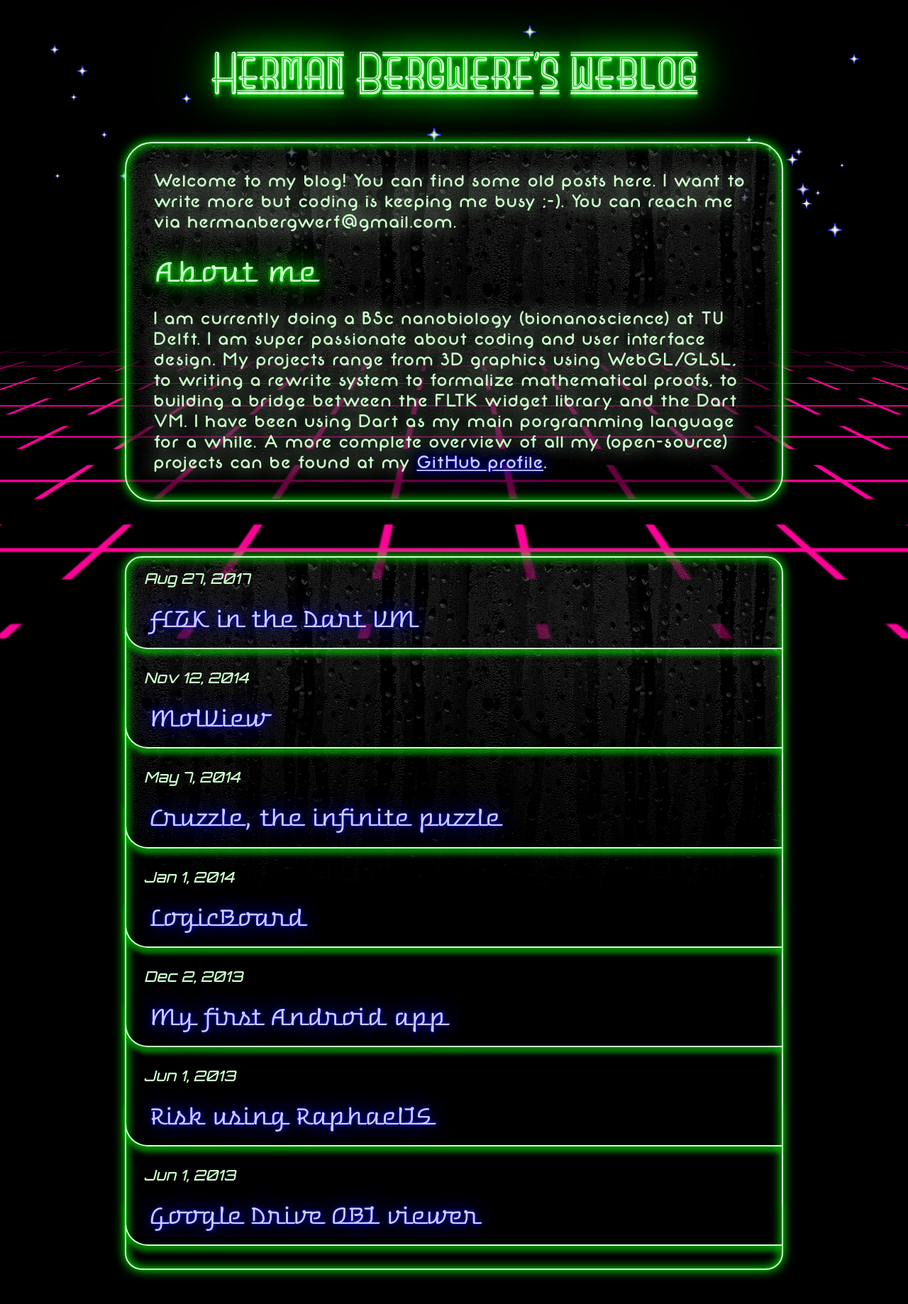
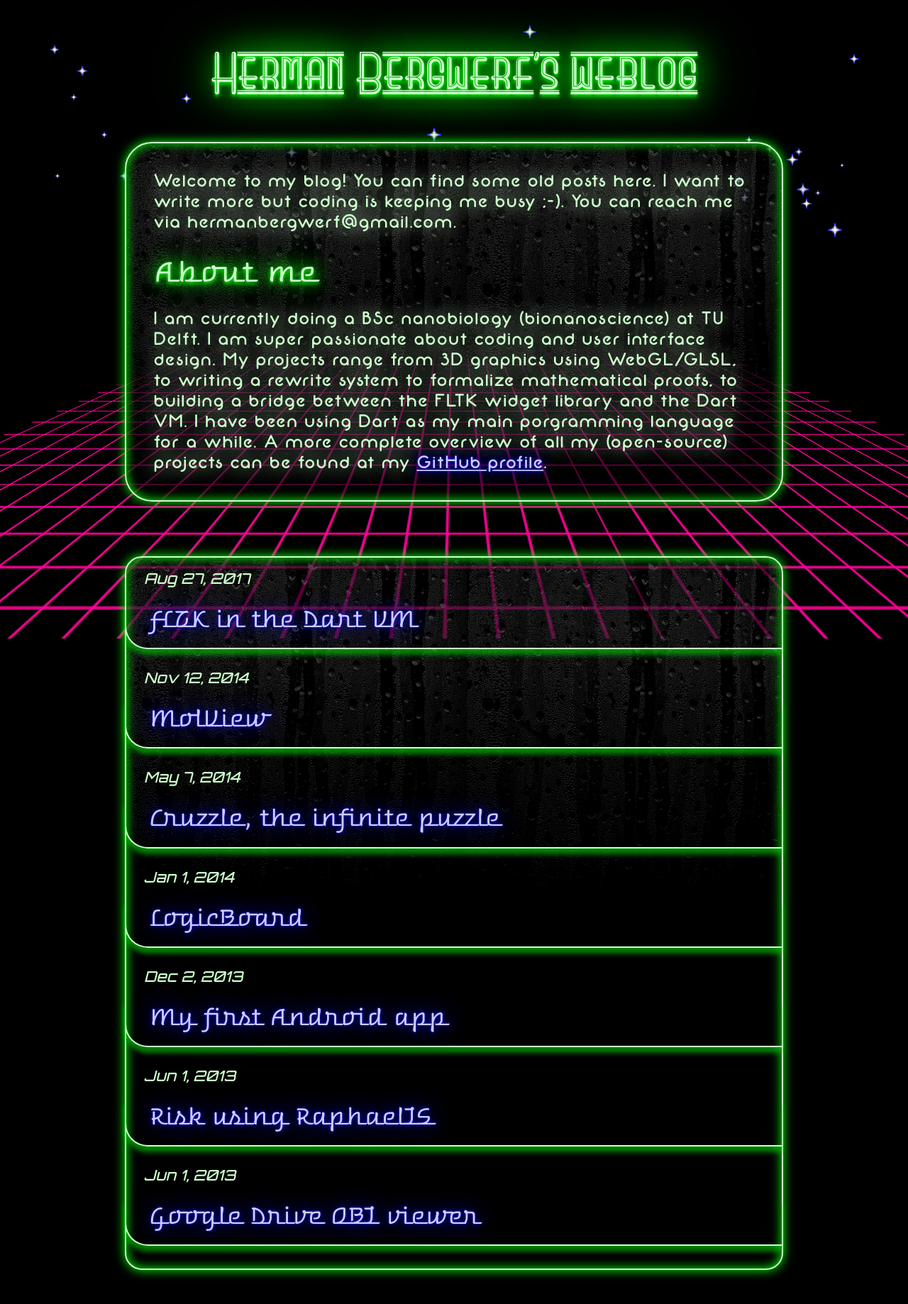
Before and after one commit to bergwerf/retro, a Jekyll site: the page built from index.md, in a window 1280 px wide. Shown: the whole page at 71% size. Built offline with Jekyll 4.4.1, drawn with Linux system fonts in a browser that asks for light colours.

Commit message:
Improve background grid

```diff
--- a/_sass/background.scss
+++ b/_sass/background.scss
@@ -9,10 +9,10 @@
   bottom: 0;
 
   background: url(/assets/bg.svg);
-  background-size: 5vw 8vw;
+  background-size: 3vw;
 
   transform-origin: bottom;
-  transform: perspective(70px) rotateX(7deg) scaleX(4) scaleY(2);
+  transform: perspective(70px) rotateX(7deg) scaleX(2) scaleY(2);
 
   animation: grid-forward 8s infinite step-end;
 }
```
